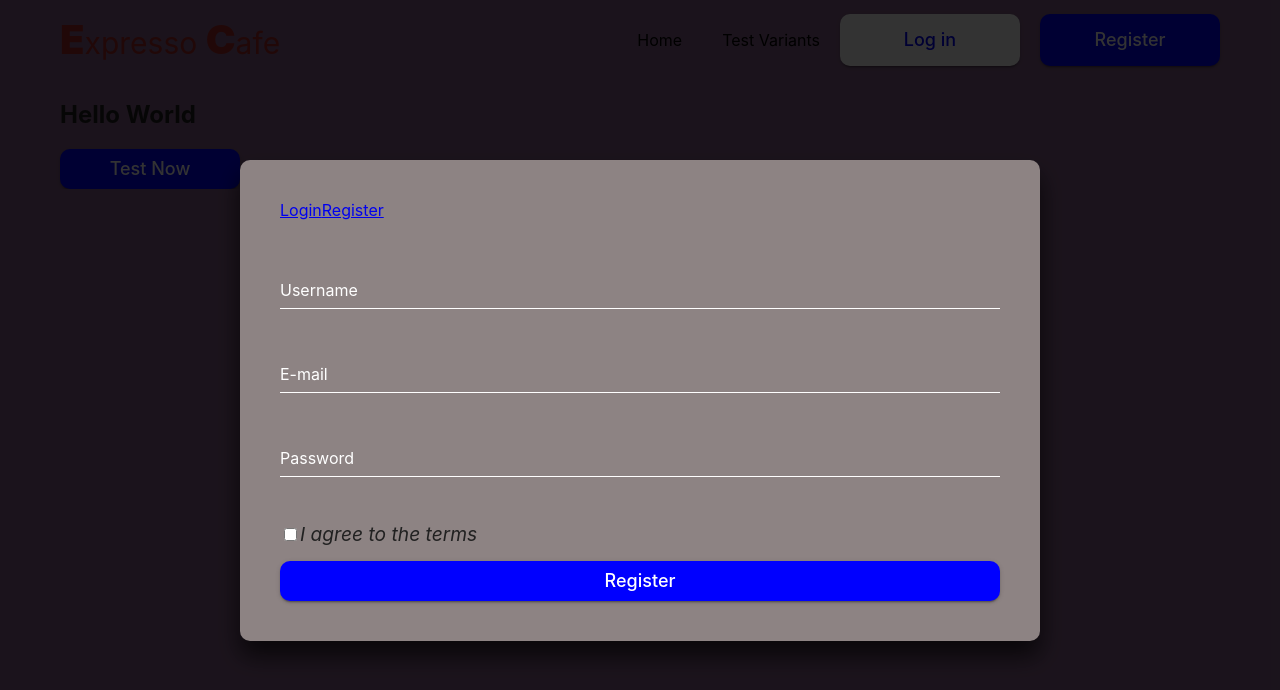
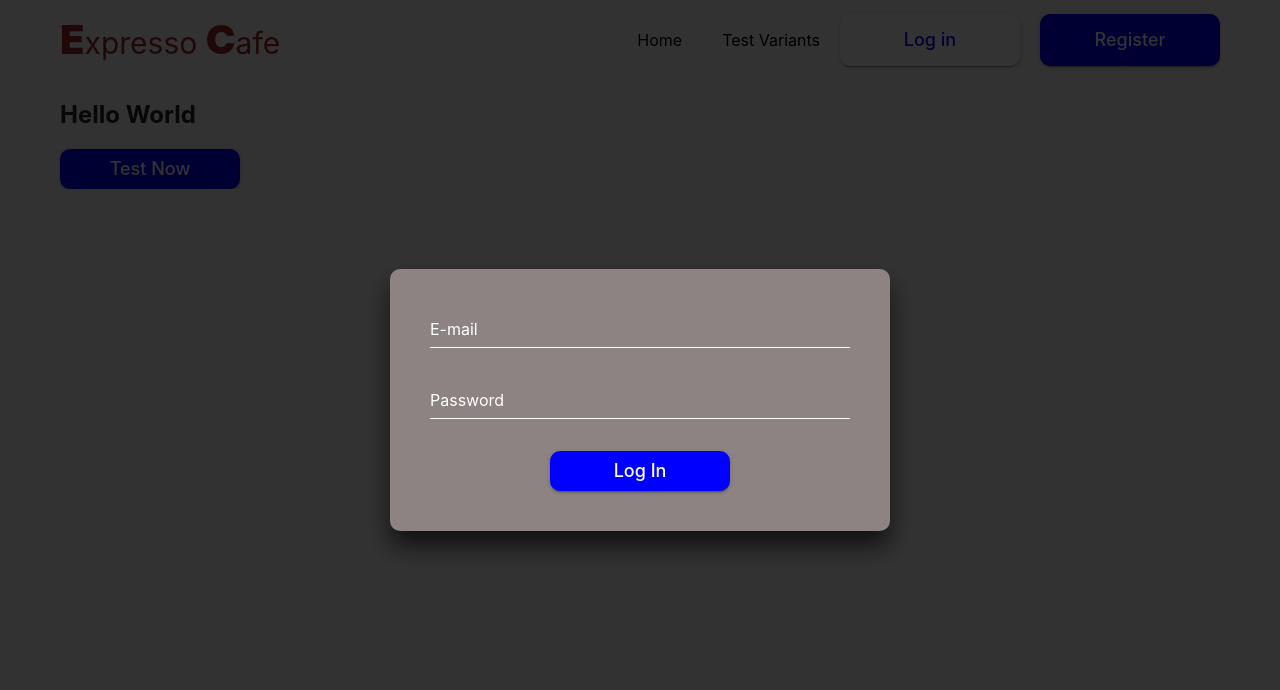
Before and after one commit to NatMyronenko/front-project-tests, a React (Create React App) app: page / in a window 1280 px wide. Both pictures are taken after a click on the button "Log in". Shown: the top 690 px of the page. Built offline with nearby package versions, Linux system fonts and the light colour scheme.

Commit message:
Adds render forms on register and login

```diff
--- a/src/components/App.jsx
+++ b/src/components/App.jsx
@@ -1,7 +1,4 @@
-import { Wraper } from './Wraper/Wraper.styled';
-import { Header } from './Header/Header';
-import { Section } from './Section/Section';
-import Button from './Button/Button';
+import { Wraper, Header, Section, Button } from 'components';
 
 export const App = () => {
   return (
--- a/src/components/Button/Button.js
+++ b/src/components/Button/Button.js
@@ -1,10 +1,9 @@
 import React, { useState } from 'react';
 import css from 'components/Button/Button.module.css';
 import PropTypes from 'prop-types';
-import { Modal } from 'components/Modal/Modal';
-import { ButtonStyle } from './Button.styled';
+import { Modal, ButtonStyle } from 'components';
 
-const Button = ({ colorType, children }) => {
+export const Button = ({ colorType, formType, children }) => {
   const [isOpen, setIsOpen] = useState(false);
 
   const handleModal = () => {
@@ -19,12 +18,10 @@ const Button = ({ colorType, children }) => {
       >
         {children}
       </ButtonStyle>
-      {isOpen && <Modal onClose={handleModal} />}
+      {isOpen && <Modal onClose={handleModal} formType={formType} />}
     </>
   );
 };
-
-export default Button;
 
 Button.propTypes = {
   children: PropTypes.string.isRequired,
--- a/src/components/Header/Header.js
+++ b/src/components/Header/Header.js
@@ -1,8 +1,4 @@
-import Button from 'components/Button/Button';
-import { Container } from 'components/Container/Container.styled';
-import { FirstLetter } from 'components/Logo/First-letter.styled';
-import { LogoTitle } from 'components/Logo/LogoTitle.styled';
-import { Menu } from 'components/Menu/Menu';
+import { Button, Container, FirstLetter, LogoTitle, Menu } from 'components';
 import css from './Header.module.css';
 import React from 'react';
 
@@ -18,8 +14,12 @@ export const Header = () => {
           <nav className={css.Menu__body}>
             <Menu />
             <div className={css.Button__list}>
-              <Button colorType="button--white">Log in</Button>
-              <Button colorType="button--blue">Register</Button>
+              <Button colorType="button--white" formType="form-login">
+                Log in
+              </Button>
+              <Button colorType="button--blue" formType="form-signup">
+                Register
+              </Button>
             </div>
 
             {/* <button type="button" class="menu__icon icon-menu">
--- a/src/components/LoginForm/LoginForm.js
+++ b/src/components/LoginForm/LoginForm.js
@@ -1,30 +1,30 @@
-import Button from 'components/Button/Button';
+import { Button } from 'components';
 import React from 'react';
 import css from './LoginForm.module.css';
 
 export const LoginForm = () => {
   return (
     <form id="form-login" className={css.Login_Form}>
-      <div className="user-box">
+      <div className={css.User_Box}>
         <input
           type="email"
           required
           name="userEmail"
           id="user-email"
           className={css.Input}
-          placeholder="E-mail"
         />
+        <label>E-mail</label>
         <div className={css.Form_Error}></div>
       </div>
-      <div className="user-box">
+      <div className={css.User_Box}>
         <input
           type="password"
           name="userPassword"
           required
-          id="user-surname"
+          id="user-password"
           className={css.Input}
-          placeholder="Password"
         />
+        <label>Password</label>
         <div className={css.Form_Error}></div>
       </div>
 
--- a/src/components/LoginForm/LoginForm.module.css
+++ b/src/components/LoginForm/LoginForm.module.css
@@ -1,6 +1,7 @@
 .Login_Form {
-  display: grid;
-  gap: 15px 0;
+  text-align: center;
+  margin-left: auto;
+  margin-right: auto;
 }
 
 .Input {
@@ -8,7 +9,7 @@
   padding: 0.625rem 0;
   font-size: 1rem;
   color: #fff;
-  margin-bottom: 1.875rem;
+  margin-bottom: 2rem;
   border: none;
   border-bottom: 0.0625rem solid #fff;
   outline: none;
@@ -17,8 +18,29 @@
   transition: all 0.3s ease 0s;
 }
 
+.Input:focus ~ label,
+.Input:valid ~ label {
+  top: -20px;
+  left: 0;
+  color: #034ff4;
+  font-size: 12px;
+}
+
+.User_Box {
+  position: relative;
+}
+.User_Box label {
+  position: absolute;
+  top: 0;
+  left: 0;
+  padding: 10px 0;
+  font-size: 16px;
+  color: #fff;
+  pointer-events: none;
+  transition: 0.5s;
+}
+
 .Form_Error {
-  border: 1px solid #ff0000;
   font-size: 0.875rem;
   color: #ff0000;
 }
--- a/src/components/Modal/Modal.js
+++ b/src/components/Modal/Modal.js
@@ -1,15 +1,24 @@
-import React, { useEffect } from 'react';
-import { createRef } from 'react';
+import React, { useEffect, useState, createRef } from 'react';
 import { createPortal } from 'react-dom';
 import css from './Modal.module.css';
-//import { LoginForm } from '../LoginForm/LoginForm';
-import { NavLink } from 'react-router-dom';
-import { SignUpForm } from '../SignUpForm/SignUpForm';
+import { LoginForm, SignUpForm } from 'components';
+// import { NavLink } from 'react-router-dom';
 
 const MODAL_ROOT = document.querySelector('#modal-root');
+const FORM_TYPES = {
+  loginForm: 'form-login',
+  signUpForm: 'form-signup',
+};
 
-export const Modal = ({ onClose }) => {
+export const Modal = ({ onClose, formType }) => {
+  const [isLoginFormOpen, setIsLoginFormOpen] = useState(false);
+  const [isSignUpFormOpen, setIsSignUpFormOpen] = useState(false);
   const modalRef = createRef();
+
+  useEffect(() => {
+    if (formType === FORM_TYPES.loginForm) setIsLoginFormOpen(true);
+    if (formType === FORM_TYPES.signUpForm) setIsSignUpFormOpen(true);
+  }, [formType]);
 
   useEffect(() => {
     const handleKey = e => {
@@ -31,17 +40,16 @@ export const Modal = ({ onClose }) => {
 
   return createPortal(
     <div ref={modalRef} onClick={handleBackdropClick} className={css.Overlay}>
-      <div className={css.Login}>
-        <div className="">
-          <NavLink to="" className="">
+      <div className={css.Modal}>
+        {/* <NavLink to="" className="">
             Login
           </NavLink>
           <NavLink to="" className="">
             Register
-          </NavLink>
-        </div>
+          </NavLink> */}
 
-        <SignUpForm />
+        {isLoginFormOpen && <LoginForm />}
+        {isSignUpFormOpen && <SignUpForm />}
       </div>
     </div>,
     MODAL_ROOT
--- a/src/components/Modal/Modal.module.css
+++ b/src/components/Modal/Modal.module.css
@@ -11,7 +11,7 @@
   z-index: 1200;
 }
 
-.Login {
+.Modal {
   padding: 40px;
   background: rgb(141, 131, 131);
   box-sizing: border-box;
@@ -20,9 +20,9 @@
 }
 
 @media (min-width: 450px) {
-  .Login {
+  .Modal {
     margin: 0 auto;
-    width: 70%;
-    max-width: 800px;
+    width: 50%;
+    max-width: 500px;
   }
 }
--- a/src/components/Section/Section.js
+++ b/src/components/Section/Section.js
@@ -1,4 +1,4 @@
-import { Container } from 'components/Container/Container.styled';
+import { Container } from 'components';
 import React from 'react';
 
 export const Section = ({ children }) => {
--- a/src/components/SignUpForm/SignUpForm.js
+++ b/src/components/SignUpForm/SignUpForm.js
@@ -1,10 +1,10 @@
 import React from 'react';
 import css from './SignUpForm.module.css';
-import Button from 'components/Button/Button';
+import { Button } from 'components';
 
 export const SignUpForm = () => {
   return (
-    <form id="form-SignUp" className={css.SignUp_Form}>
+    <form id="form-signup" className={css.SignUp_Form}>
       <div className={css.User_Box}>
         <input
           type="text"
--- a/src/components/SignUpForm/SignUpForm.module.css
+++ b/src/components/SignUpForm/SignUpForm.module.css
@@ -1,7 +1,7 @@
 .SignUp_Form {
-  padding-top: 50px;
-  display: grid;
-  gap: 15px 0;
+  text-align: center;
+  margin-left: auto;
+  margin-right: auto;
 }
 
 .Input {
@@ -9,7 +9,7 @@
   padding: 0.625rem 0;
   font-size: 1rem;
   color: #fff;
-  margin-bottom: 1.875rem;
+  margin-bottom: 2rem;
   border: none;
   border-bottom: 0.0625rem solid #fff;
   outline: none;
@@ -40,22 +40,19 @@
   transition: 0.5s;
 }
 
-.Input::placeholder {
-  color: #fff;
-}
-
-/*.Form_Error {
-  border: 1px solid #ff0000;
+.Form_Error {
   font-size: 0.875rem;
   color: #ff0000;
-}*/
+}
 
 .Checkbox > input,
 .Checkbox > label {
   cursor: pointer;
+  margin-bottom: 20px;
 }
 
 .Checkbox_Text {
+  margin-left: 10px;
   font-style: italic;
   font-size: 1.2rem;
 }
--- /dev/null
+++ b/src/components/index.js
@@ -0,0 +1,12 @@
+export * from './Button/Button';
+export * from './Button/Button.styled';
+export * from './Container/Container.styled';
+export * from './Header/Header';
+export * from './LoginForm/LoginForm';
+export * from './Logo/First-letter.styled';
+export * from './Logo/LogoTitle.styled';
+export * from './Menu/Menu';
+export * from './Modal/Modal';
+export * from './Section/Section';
+export * from './SignUpForm/SignUpForm';
+export * from './Wraper/Wraper.styled';
--- a/src/index.css
+++ b/src/index.css
@@ -17,7 +17,7 @@ body {
   font-family: -apple-system, BlinkMacSystemFont, 'Segoe UI', Roboto,
     Oxygen-Sans, Ubuntu, Cantarell, 'Helvetica Neue', sans-serif;
   color: #212121;
-  background-color: rgb(136, 98, 139);
+  background-color: #fafafa;
   -webkit-font-smoothing: antialiased;
   -moz-osx-font-smoothing: grayscale;
 }
```
